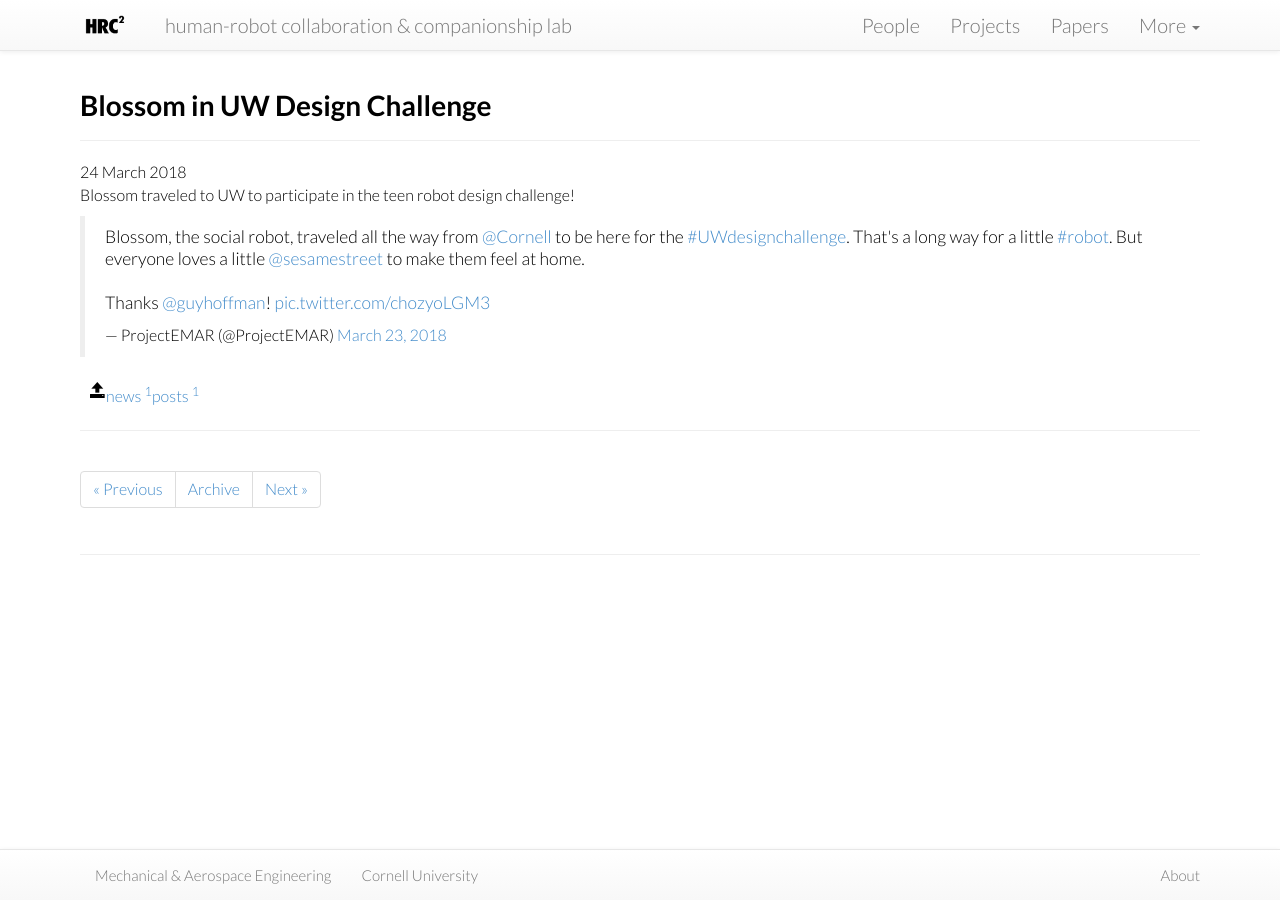
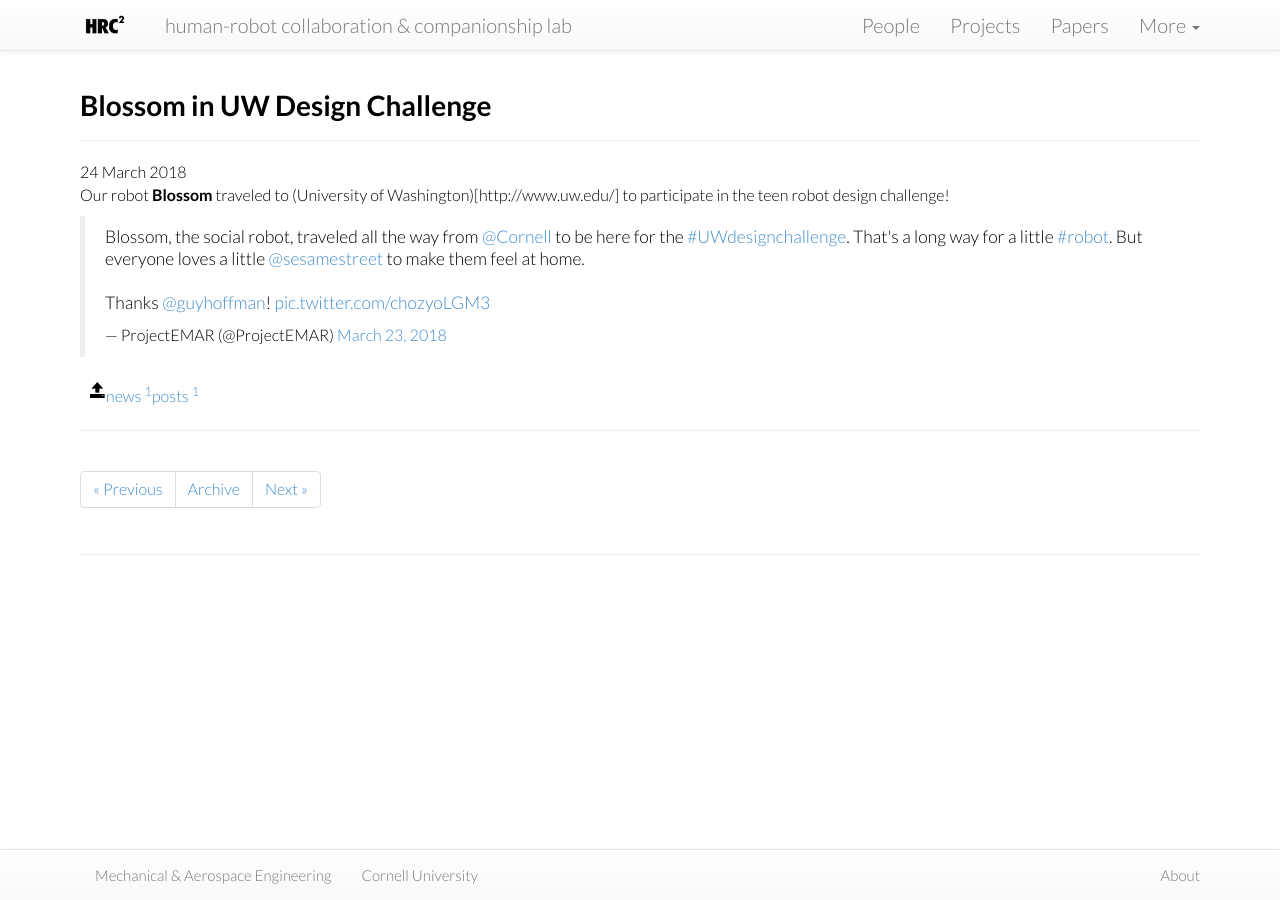
Before and after one commit to hrc2/hrc2.github.io, a Jekyll site: the page built from news/_posts/2018-03-24-blossom-at-uw.md, in a window 1280 px wide. Built offline with Jekyll 4.4.1, drawn with Linux system fonts in a browser that asks for light colours; nearby versions of some CDN libraries; some web fonts are replaced; comment, search, counter and statistics services are not loaded.

Commit message:
Update 2018-03-24-blossom-at-uw.md

```diff
--- a/news/_posts/2018-03-24-blossom-at-uw.md
+++ b/news/_posts/2018-03-24-blossom-at-uw.md
@@ -6,7 +6,7 @@ category: posts
 published: true
 ---
 
-Blossom traveled to UW to participate in the teen robot design challenge!
+Our robot **Blossom** traveled to (University of Washington)[http://www.uw.edu/] to participate in the teen robot design challenge!
 
 <blockquote class="twitter-tweet" data-lang="en"><p lang="en" dir="ltr">Blossom, the social robot, traveled all the way from <a href="https://twitter.com/Cornell?ref_src=twsrc%5Etfw">@Cornell</a> to be here for the <a href="https://twitter.com/hashtag/UWdesignchallenge?src=hash&amp;ref_src=twsrc%5Etfw">#UWdesignchallenge</a>. That&#39;s a long way for a little <a href="https://twitter.com/hashtag/robot?src=hash&amp;ref_src=twsrc%5Etfw">#robot</a>. But everyone loves a little <a href="https://twitter.com/sesamestreet?ref_src=twsrc%5Etfw">@sesamestreet</a> to make them feel at home. <br><br>Thanks <a href="https://twitter.com/guyhoffman?ref_src=twsrc%5Etfw">@guyhoffman</a>! <a href="https://t.co/chozyoLGM3">pic.twitter.com/chozyoLGM3</a></p>&mdash; ProjectEMAR (@ProjectEMAR) <a href="https://twitter.com/ProjectEMAR/status/977330220364546048?ref_src=twsrc%5Etfw">March 23, 2018</a></blockquote>
 <script async src="https://platform.twitter.com/widgets.js" charset="utf-8"></script>
```
